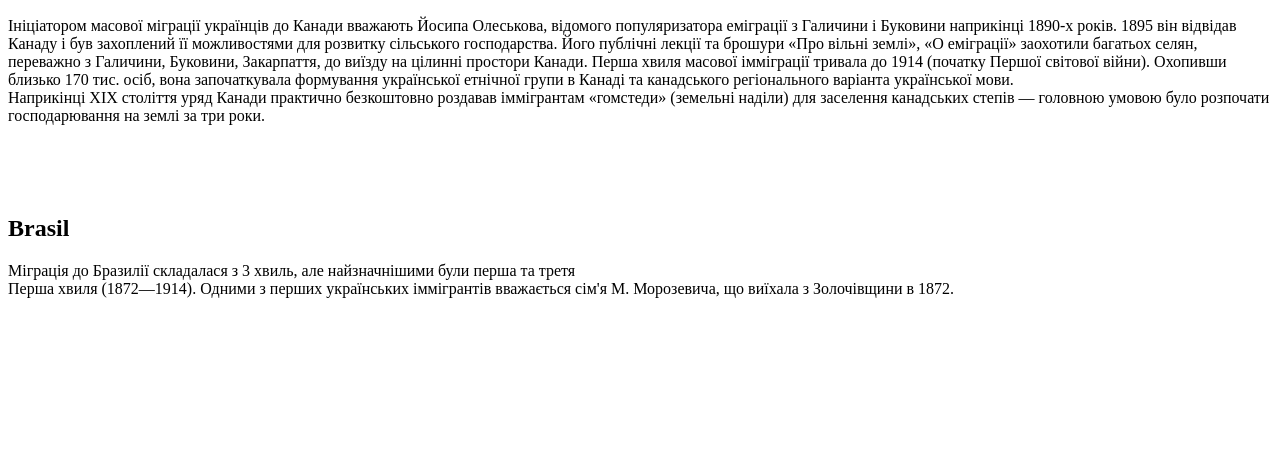
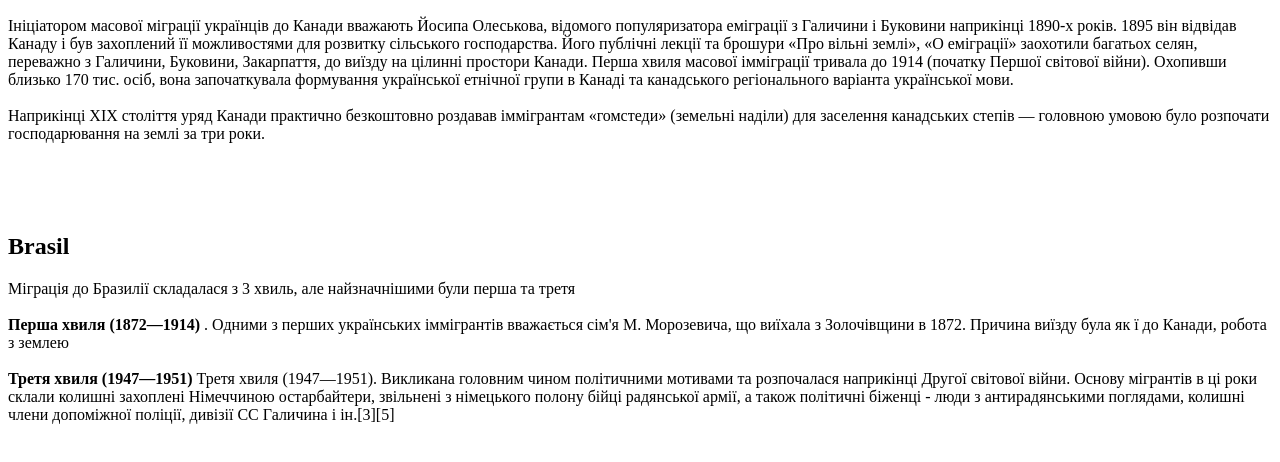
Before and after one commit to IvanSIdIT/history-diaspora, a plain HTML site: page index.html in a window 1280 px wide. Shown: the part 110-572 px from the top of the page. Drawn offline with Linux system fonts and the light colour scheme.

Commit message:
binarySearch

```diff
--- a/index.html
+++ b/index.html
@@ -22,6 +22,8 @@
       формування української етнічної групи в Канаді та канадського
       регіонального варіанта української мови.
       <br />
+      <br />
+
       Наприкінці XIX століття уряд Канади практично безкоштовно роздавав
       іммігрантам «гомстеди» (земельні наділи) для заселення канадських степів —
       головною умовою було розпочати господарювання на землі за три роки.
@@ -34,8 +36,19 @@
       Міграція до Бразилії складалася з 3 хвиль, але найзначнішими були перша та
       третя
       <br />
-      Перша хвиля (1872—1914). Одними з перших українських іммігрантів
-      вважається сім'я М. Морозевича, що виїхала з Золочівщини в 1872.
+      <br />
+
+      <b>Перша хвиля (1872—1914)</b> . Одними з перших українських іммігрантів
+      вважається сім'я М. Морозевича, що виїхала з Золочівщини в 1872. Причина
+      виїзду була як ї до Канади, робота з землею
+      <br />
+      <br />
+      <b>Третя хвиля (1947—1951)</b> Третя хвиля (1947—1951). Викликана головним
+      чином політичними мотивами та розпочалася наприкінці Другої світової
+      війни. Основу мігрантів в ці роки склали колишні захоплені Німеччиною
+      остарбайтери, звільнені з німецького полону бійці радянської армії, а
+      також політичні біженці - люди з антирадянськими поглядами, колишні члени
+      допоміжної поліції, дивізії СС Галичина і ін.[3][5]
     </p>
   </body>
 </html>
```
